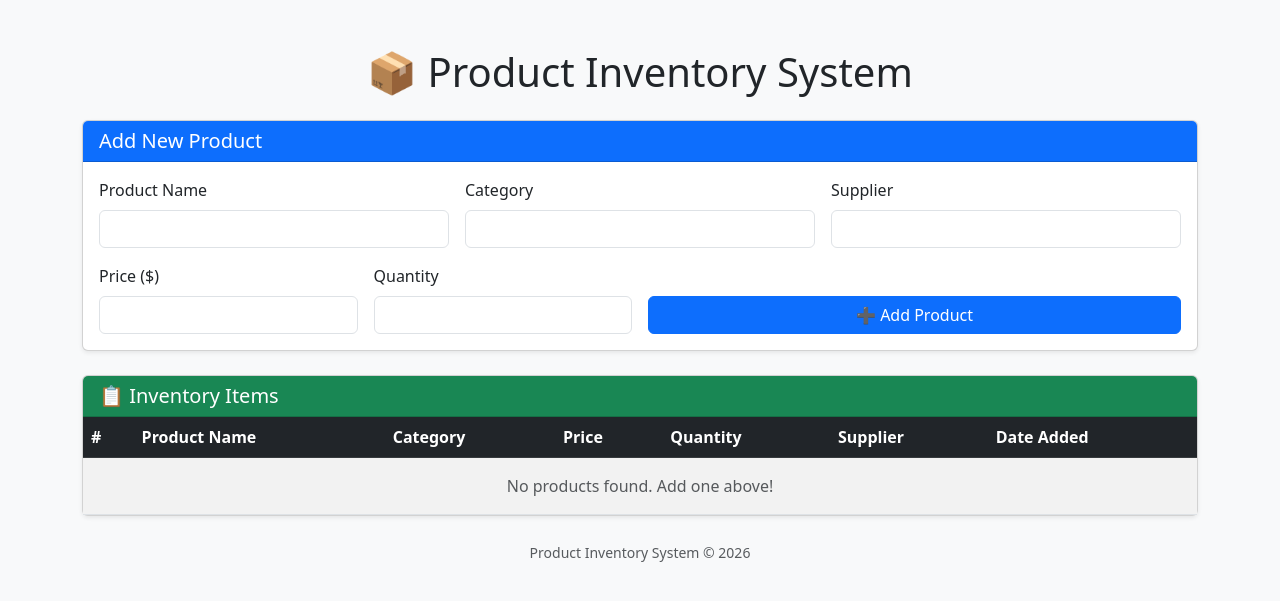
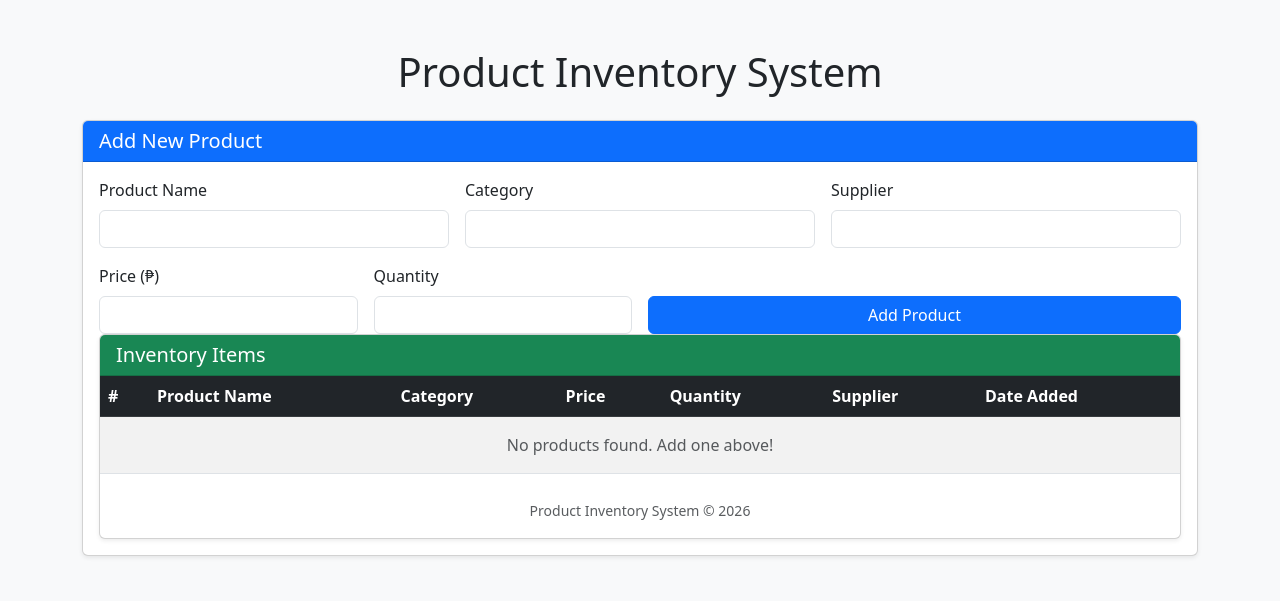
Before and after one commit to Zyrus2k/LABEXAM, a PHP site: page / in a window 1280 px wide. Shown: the top 601 px of the page. Run offline with PHP 8.4, Linux system fonts and the light colour scheme; data that the repository does not hold is empty.

Commit message:
File added index.php

```diff
--- a/index.php
+++ b/index.php
@@ -11,7 +11,7 @@
 <body class="bg-light">
 
     <div class="container mt-5">
-        <h1 class="text-center mb-4">📦 Product Inventory System</h1>
+        <h1 class="text-center mb-4">Product Inventory System</h1>
 
         <?php
         require_once 'db.php';
@@ -68,7 +68,7 @@
                             <input type="text" class="form-control" id="supplier" name="supplier" required>
                         </div>
                         <div class="col-md-3">
-                            <label for="price" class="form-label">Price ($)</label>
+                            <label for="price" class="form-label">Price (₱)</label>
                             <input type="number" step="0.01" min="0" class="form-control" id="price" name="price" required>
                         </div>
                         <div class="col-md-3">
@@ -77,17 +77,15 @@
                         </div>
                         <div class="col-md-6 d-flex align-items-end">
                             <button type="submit" name="add_product" class="btn btn-primary w-100">
-                                ➕ Add Product
+                                Add Product
                             </button>
                         </div>
-                    </div>
                 </form>
-            </div>
             </div>
 
             <div class="card shadow-sm">
                 <div class="card-header bg-success text-white">
-                <h5 class="mb-0">📋 Inventory Items</h5>
+                    <h5 class="mb-0">Inventory Items</h5>
                 </div>
                 <div class="card-body p-0">
                     <div class="table-responsive">
@@ -114,7 +112,7 @@
                                             <td><?= $row['id'] ?></td>
                                             <td><?= htmlspecialchars($row['product_name']) ?></td>
                                             <td><?= htmlspecialchars($row['category']) ?></td>
-                                        <td>$<?= number_format($row['price'], 2) ?></td>
+                                            <td>₱<?= number_format($row['price'], 2) ?></td>
                                             <td><?= $row['quantity'] ?></td>
                                             <td><?= htmlspecialchars($row['supplier']) ?></td>
                                             <td><?= date("M d, Y h:i A", strtotime($row['created_at'])) ?></td>
@@ -131,7 +129,6 @@
                         </table>
                     </div>
                 </div>
-        </div>
 
                 <footer class="text-center text-muted mt-4 mb-3">
                     <small>Product Inventory System &copy; <?= date('Y') ?></small>
```
Lines whose indentation alone changed are shown as unchanged.
